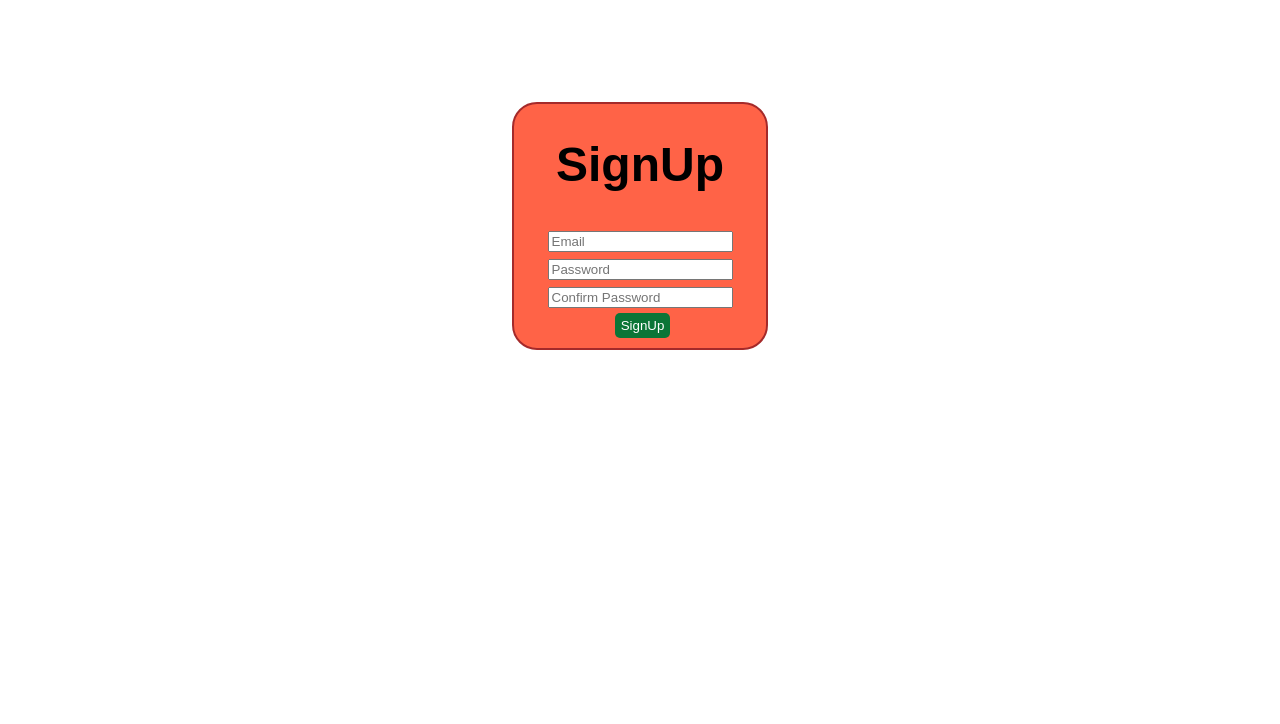
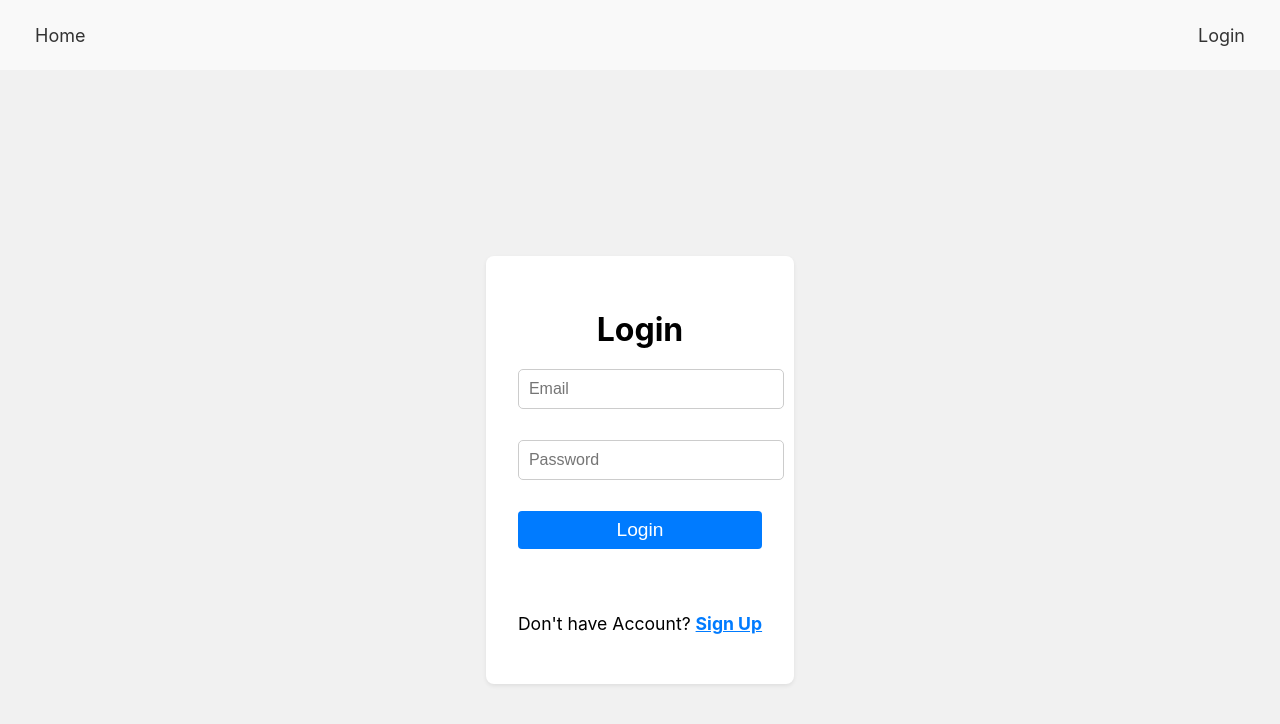
Before and after one commit to Akshay2903/expense-tracker-reactjs-, a React (Create React App) app: page /login in a window 1280 px wide. Shown: the top 724 px of the page. Built offline with nearby package versions, Linux system fonts and the light colour scheme.

Commit message:
Creating Login Screen

```diff
--- a/src/App.js
+++ b/src/App.js
@@ -1,12 +1,22 @@
 import React from "react";
-import SignUp from "./components/SignUp";
+import { Routes, Route } from "react-router-dom";
+
+import SignUp from "./components/SignUp/SignUp";
+import Login from "./components/Login/Login";
+import Welcome from "./components/Welcome";
+import Header from "./components/Layout/Header";
 import "./App.css";
 
 function App() {
   return (
-    <div className="App">
-      <SignUp />
-    </div>
+    <>
+      <Header/>
+      <Routes>
+        <Route exact path="/" element = {<SignUp/>}/>
+        <Route exact path="/welcome" element = {<Welcome/>}/>
+        <Route exact path="/login" element = {<Login/>}/>
+      </Routes>
+    </>
   );
 }
 
--- /dev/null
+++ b/src/components/Layout/Header.css
@@ -0,0 +1,24 @@
+.header {
+    display: flex;
+    justify-content: space-between;
+    align-items: center;
+    background-color: #f9f9f9;
+    height: 70px;
+    padding: 0 20px;
+    box-shadow: 0px 2px 2px rgba(0, 0, 0, 0.1);
+    font-size: 18px;
+  }
+
+  .header a {
+    color: #333;
+    text-decoration: none;
+    margin: 0 10px;
+    padding: 5px;
+    border-radius: 5px;
+    transition: all 0.3s ease;
+  }
+
+  .header a:hover {
+    background-color: #333;
+    color: #fff;
+  }
--- /dev/null
+++ b/src/components/Layout/Header.js
@@ -0,0 +1,15 @@
+import React from "react";
+import { Link } from "react-router-dom";
+import './Header.css';
+
+const Header = () => {
+  return (
+    <div className="header">
+      <Link to="/">Home</Link>
+      <></>
+      <Link to="/login">Login</Link>
+    </div>
+  );
+};
+
+export default Header;
--- /dev/null
+++ b/src/components/Login/Login.css
@@ -0,0 +1,58 @@
+.loginBody {
+    display: flex;
+    flex-direction: column;
+    justify-content: center;
+    align-items: center;
+    height: 100vh;
+    background-color: #f1f1f1;
+  }
+
+  .form {
+    display: flex;
+    flex-direction: column;
+    align-items: center;
+    padding: 2rem;
+    background-color: #fff;
+    box-shadow: 0 0.125rem 0.25rem rgba(0, 0, 0, 0.075);
+    border-radius: 0.5rem;
+  }
+
+  form h1 {
+    font-size: 2.5rem;
+    margin-bottom: 2rem;
+  }
+
+  input[type="email"],
+  input[type="password"] {
+    display: block;
+    width: 100%;
+    padding: 0.5rem;
+    margin-bottom: 1rem;
+    font-size: 1.1rem;
+    border-radius: 0.25rem;
+    border: 1px solid #ccc;
+  }
+
+  button.LoginBtn {
+    padding: 0.5rem 2rem;
+    font-size: 1.2rem;
+    color: #fff;
+    background-color: #007bff;
+    border: none;
+    border-radius: 0.25rem;
+    cursor: pointer;
+  }
+
+  .tosignup {
+    margin-top: 2rem;
+    font-size: 1.1rem;
+  }
+
+  .tosignup a {
+    color: #007bff;
+    font-weight: bold;
+  }
+
+  .tosignup a:hover {
+    text-decoration: underline;
+  }
--- /dev/null
+++ b/src/components/Login/Login.js
@@ -0,0 +1,83 @@
+import React, { useRef } from 'react';
+import { useNavigate, Link } from 'react-router-dom';
+import "./Login.css";
+
+
+const Login = () => {
+
+    const loginEmailRef = useRef();
+    const loginPasswordRef = useRef();
+    const navigate = useNavigate();
+
+    const loginSubmitHandler = (event) => {
+        event.preventDefault();
+
+        const enteredloginEmail = loginEmailRef.current.value;
+        const enteredloginPassword = loginPasswordRef.current.value;
+
+        fetch(
+            "https://identitytoolkit.googleapis.com/v1/accounts:signInWithPassword?key=AIzaSyDTHcN6BfHG9yJUF7SSWSe8c7ZWnwhUxOQ",
+            {
+              method: "POST",
+              body: JSON.stringify({
+                email: enteredloginEmail,
+                password: enteredloginPassword,
+                returnSecureToken: true,
+              }),
+            }
+          )
+          .then((res) => {
+            if(res.ok){
+                alert("Login success");
+                console.log("Login success", res);
+                return res.json();
+            } else{
+                return res.json().then((data) => {
+                    alert("something went wrong");
+                })
+            }
+          })
+          .then((data) => {
+            console.log(data);
+            navigate("/welcome");
+            localStorage.setItem("TokenID Expense", data.idToken);
+            console.log("data", data);
+          });
+
+    };
+    return (
+        <div className="loginBody">
+          <form onSubmit={loginSubmitHandler} className="form">
+          <h1>Login</h1>
+            <div>
+              <input
+                type="email"
+                placeholder="Email"
+                required
+                ref={loginEmailRef}
+                autoComplete='on'
+              />
+            </div>
+            <div>
+              <input
+                type="password"
+                placeholder="Password"
+                required
+                ref={loginPasswordRef}
+                autoComplete='on'
+              />
+            </div>
+            <div>
+              <button className="LoginBtn">Login</button>
+            </div>
+            <span className="tosignup">
+              <p>
+                Don't have Account? <Link to="/login">Sign Up</Link>
+              </p>
+            </span>
+          </form>
+        </div>
+      );
+    };
+
+export default Login;
--- a/src/components/SignUp.css
+++ /dev/null
@@ -1,28 +0,0 @@
-.form {
-    border: 2px solid brown;
-    border-radius: 25px;
-    text-align: center;
-    margin-left: 40%;
-    margin-right: 40%;
-    background-color: tomato;
-    margin-top: 8%;
-  }
-
-  .signUpBody {
-    font-family: Arial, Helvetica, sans-serif;
-    font-size: 24px;
-    /* margin: 25px; */    /* width: 350px; */
-    /* height: 200px; */
-    text-align: center;
-    /* background-color: blueviolet; */
-  }
-  .signUpBtn {
-    color: white;
-    background-color: rgb(11, 117, 55);
-    border-radius: 5px;
-    border: none;
-    margin-left: 2%;
-    height: 25px;
-    cursor: pointer;
-    margin-bottom: 10px;
-  }
--- /dev/null
+++ b/src/components/SignUp/SignUp.css
@@ -0,0 +1,78 @@
+.signUpBody {
+  display: flex;
+  justify-content: center;
+  align-items: center;
+  height: 100vh;
+  background-color: #f2f2f2;
+}
+
+.form {
+  display: flex;
+  flex-direction: column;
+  justify-content: center;
+  align-items: center;
+  background-color: white;
+  padding: 30px;
+  border-radius: 5px;
+  box-shadow: 0px 2px 10px rgba(0, 0, 0, 0.2);
+}
+
+.form h1 {
+  font-size: 32px;
+  margin-bottom: 20px;
+}
+
+.form div {
+  display: flex;
+  flex-direction: column;
+  margin-bottom: 15px;
+  width: 100%;
+}
+
+.form input[type="email"],
+.form input[type="password"] {
+  padding: 10px;
+  border: 1px solid #ccc;
+  border-radius: 5px;
+  font-size: 16px;
+  width: 100%;
+}
+
+.form input[type="email"]:focus,
+.form input[type="password"]:focus {
+  outline: none;
+  border: 1px solid #007bff;
+}
+
+.form button {
+  background-color: #007bff;
+  color: white;
+  padding: 10px 20px;
+  border: none;
+  border-radius: 5px;
+  font-size: 16px;
+  cursor: pointer;
+  transition: all 0.2s ease-in-out;
+}
+
+.form button:hover {
+  background-color: #0069d9;
+}
+
+.tologin {
+  margin-top: 20px;
+}
+
+.tologin p {
+  font-size: 14px;
+  text-align: center;
+}
+
+.tologin a {
+  color: #007bff;
+  text-decoration: none;
+}
+
+.tologin a:hover {
+  text-decoration: underline;
+}
--- a/src/components/SignUp.js
+++ b/src/components/SignUp/SignUp.js
@@ -1,5 +1,7 @@
 import React, { useRef } from "react";
+import { Link } from "react-router-dom";
 import "./SignUp.css";
+
 
 const SignUp = () => {
   const inputEmailRef = useRef();
@@ -75,6 +77,11 @@ const SignUp = () => {
         <div>
           <button className="signUpBtn">SignUp</button>
         </div>
+        <span className="tologin">
+          <p>
+            Already Registered? <Link to="/login">Login</Link>
+          </p>
+        </span>
       </form>
     </div>
   );
--- /dev/null
+++ b/src/components/Welcome.js
@@ -0,0 +1,11 @@
+import React from "react";
+
+const Welcome = () => {
+  return (
+    <div>
+      <h2>Welcomme to Expense Tracker</h2>
+    </div>
+  );
+};
+
+export default Welcome;
--- a/src/index.js
+++ b/src/index.js
@@ -2,16 +2,11 @@ import React from 'react';
 import ReactDOM from 'react-dom/client';
 import './index.css';
 import App from './App';
-import reportWebVitals from './reportWebVitals';
+import { BrowserRouter } from 'react-router-dom';
 
 const root = ReactDOM.createRoot(document.getElementById('root'));
 root.render(
-  <React.StrictMode>
+  <BrowserRouter>
     <App />
-  </React.StrictMode>
+  </BrowserRouter>
 );
-
-// If you want to start measuring performance in your app, pass a function
-// to log results (for example: reportWebVitals(console.log))
-// or send to an analytics endpoint. Learn more: https://bit.ly/CRA-vitals
-reportWebVitals();
```
